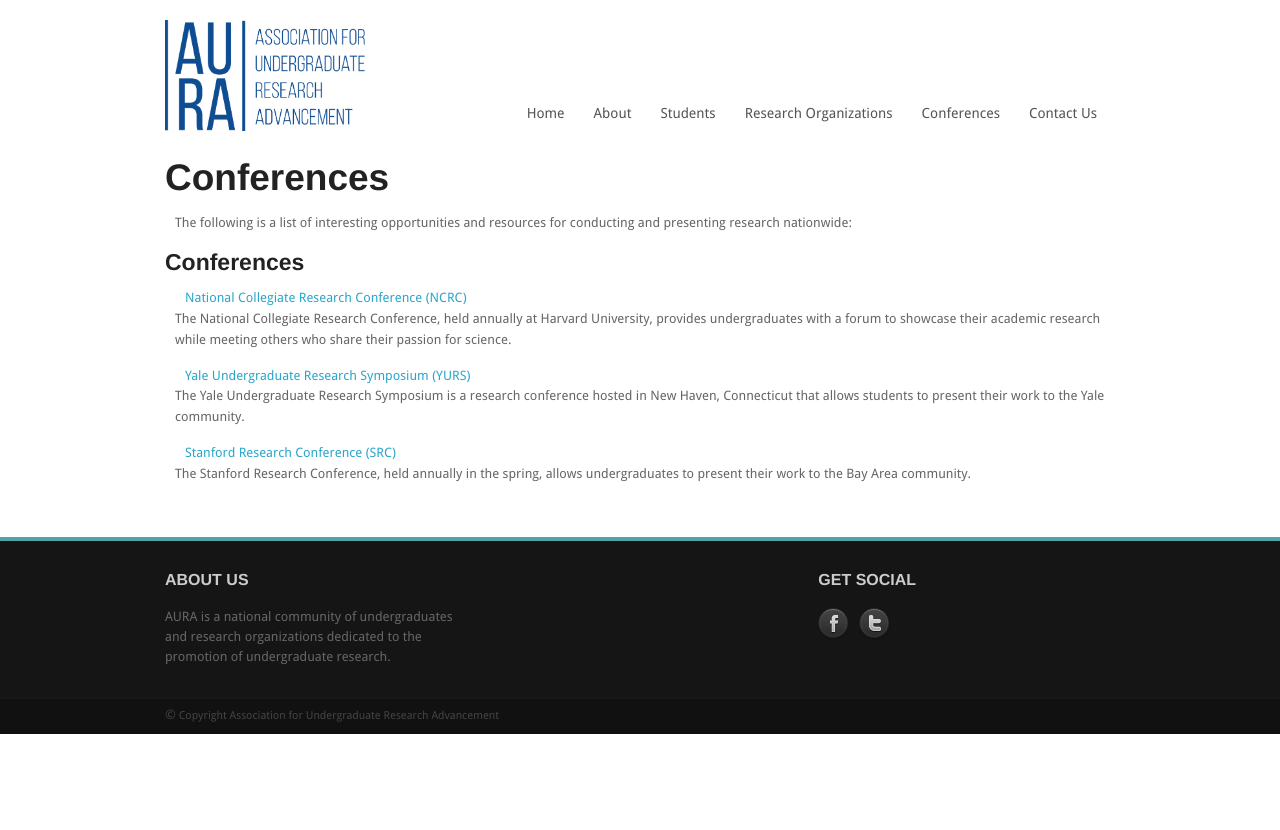
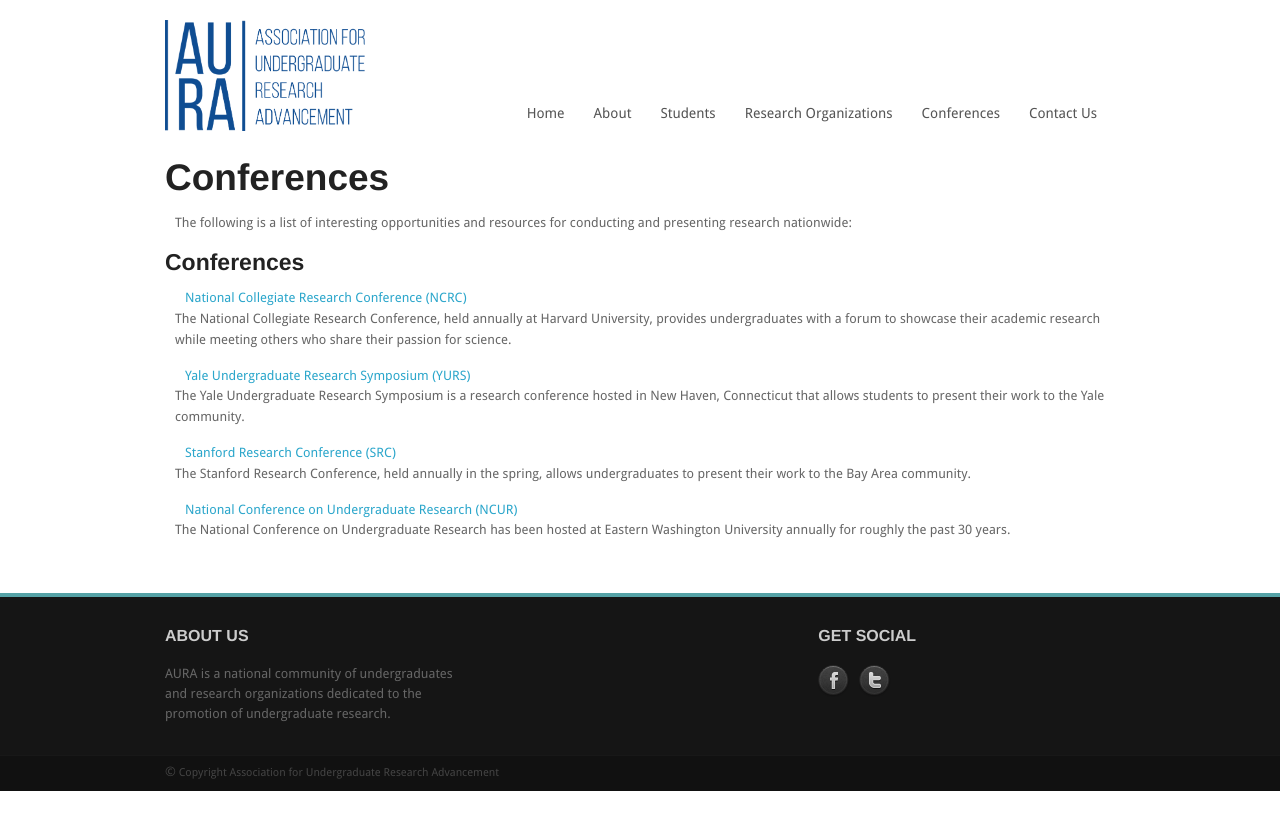
Before and after one commit to kraftp/aura_website, a Jekyll site: the page built from conferences.md, in a window 1280 px wide. Shown: the top 830 px of the page. Built offline with Jekyll 4.4.1, drawn with Linux system fonts in a browser that asks for light colours.

Commit message:
Restructuring of Conferences + Twitter Account
I restructured the conferences tab to include a page for each of the
four conferences currently listed (NCRC, YURS, SRC, and NCUR). I
created a twitter account and linked it to the website as well. Also
changed text for the “present” button on the homepage to be more
conference-generic.

```diff
--- a/_includes/footer.html
+++ b/_includes/footer.html
@@ -12,7 +12,7 @@
 	<div class="four columns">
 		<h1>GET SOCIAL</h1>
 		<a class="social facebook" href="https://www.facebook.com/AURAUndergradResearch"></a>
-		<a class="social twitter" href="https://www.twitter.com"></a>
+		<a class="social twitter" href="https://twitter.com/AURAResearch"></a>
 	</div>
 	</footer>
 </div>
--- a/_includes/header.html
+++ b/_includes/header.html
@@ -44,6 +43,9 @@
 			<a href="/conferences">Conferences</a>
 			<ul>
 				<li><a href="/conferences/NCRC">NCRC</a></li>
+				<li><a href="/conferences/YURS">YURS</a></li>
+				<li><a href="/conferences/SRC">SRC</a></li>
+				<li><a href="/conferences/NCUR">NCUR</a></li>
 			</ul>
 			</li>
 			<li>
--- a/conferences.md
+++ b/conferences.md
@@ -7,14 +7,18 @@
 
 ####Conferences
 
- - [National Collegiate Research Conference (NCRC)](/NCRC)
+ - [National Collegiate Research Conference (NCRC)](/conferences/NCRC)
 
 The National Collegiate Research Conference, held annually at Harvard University, provides undergraduates with a forum to showcase their academic research while meeting others who share their passion for science.
 
-- [Yale Undergraduate Research Symposium (YURS)](http://yura.yale.edu/yurs-2015)
+- [Yale Undergraduate Research Symposium (YURS)](/conferences/YURS)
 
 The Yale Undergraduate Research Symposium is a research conference hosted in New Haven, Connecticut that allows students to present their work to the Yale community.
 
- - [Stanford Research Conference (SRC)](http://sura.stanford.edu)
+ - [Stanford Research Conference (SRC)](/conferences/SRC)
 
 The Stanford Research Conference, held annually in the spring, allows undergraduates to present their work to the Bay Area community.
+
+ - [National Conference on Undergraduate Research (NCUR)](/conferences/NCUR)
+
+The National Conference on Undergraduate Research has been hosted at Eastern Washington University annually for roughly the past 30 years.
--- a/index.html
+++ b/index.html
@@ -78,7 +78,7 @@
 			<span class="ca-icon"><i class="fa fa-bullhorn"></i></span>
 			<div class="ca-content">
 				<h2 class="ca-main">Present</h2>
-				<h3 class="ca-sub">Apply to present your project at our annual conference, NCRC</h3>
+				<h3 class="ca-sub">Apply to present your project at conferences across the United States and Canada</h3>
 			</div>
 			</a>
 			</li>
```
Also changed, not shown: other parts of _includes/header.html (+0 -1 lines), conferences/NCUR.md (added, +13 -0 lines), conferences/SRC.md (added, +11 -0 lines), conferences/YURS.md (added, +13 -0 lines), contact_us.md (+1 -1 lines), for_research_organizations/ro_purpose.md (deleted, +0 -7 lines), images/ncurfrontpage.jpg (added), images/yurscropped-273x100.png (added).
